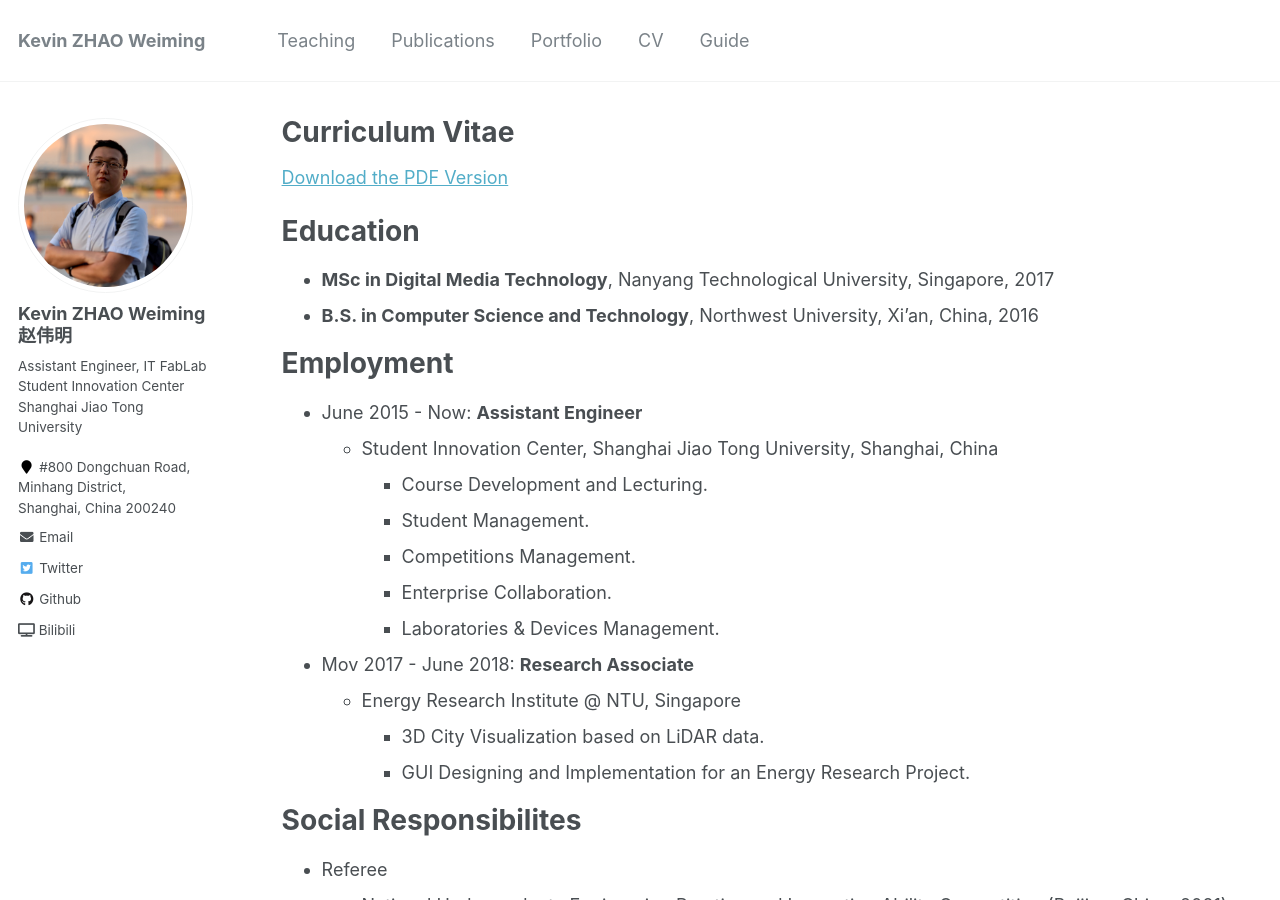
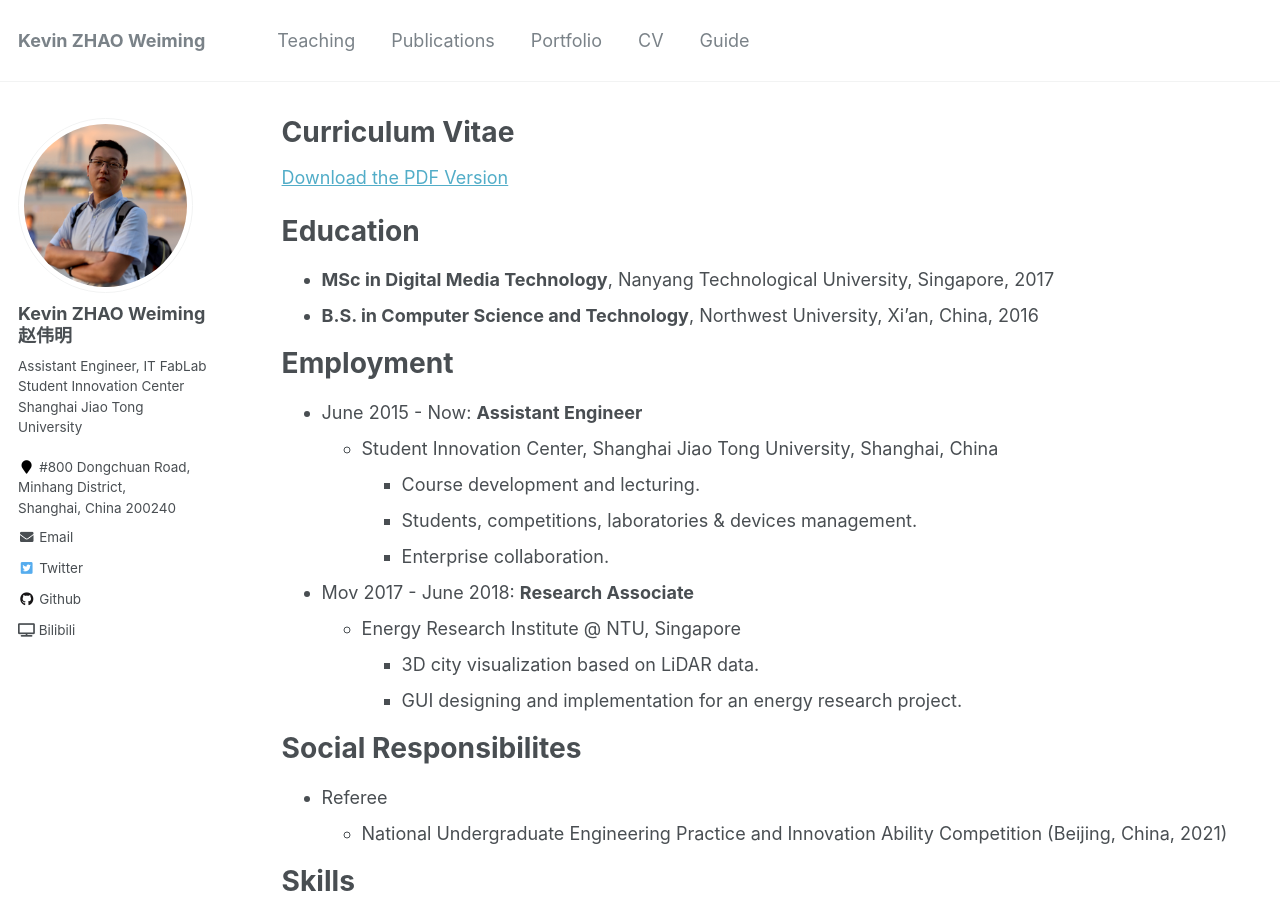
Before and after one commit to zwm0426/zwm0426.github.io, a Jekyll site: the page built from _pages/cv.md, in a window 1280 px wide and 900 px high. Built offline with Jekyll 4.4.1, drawn with Linux system fonts in a browser that asks for light colours; formulas are drawn with MathJax 3.

Commit message:
Update cv.md

```diff
--- a/_pages/cv.md
+++ b/_pages/cv.md
@@ -20,16 +20,14 @@ Employment
 ======
 * June 2015 - Now: **Assistant Engineer**
   * Student Innovation Center, Shanghai Jiao Tong University, Shanghai, China
-    * Course Development and Lecturing.
-    * Student Management.
-    * Competitions Management.
-    * Enterprise Collaboration.
-    * Laboratories & Devices Management.
+    * Course development and lecturing.
+    * Students, competitions, laboratories & devices management.
+    * Enterprise collaboration.
 
 * Mov 2017 - June 2018: **Research Associate**
   * Energy Research Institute @ NTU, Singapore
-    * 3D City Visualization based on LiDAR data.
-    * GUI Designing and Implementation for an Energy Research Project.
+    * 3D city visualization based on LiDAR data.
+    * GUI designing and implementation for an energy research project.
 
 
 Social Responsibilites
```
